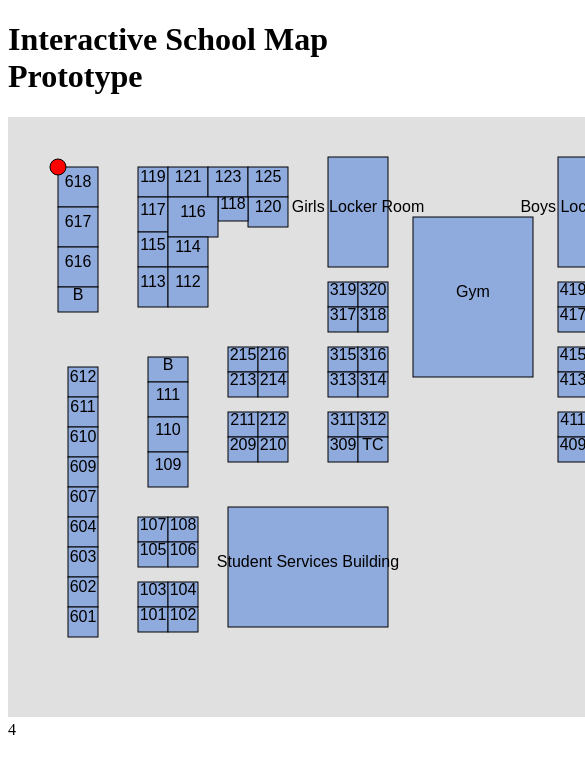
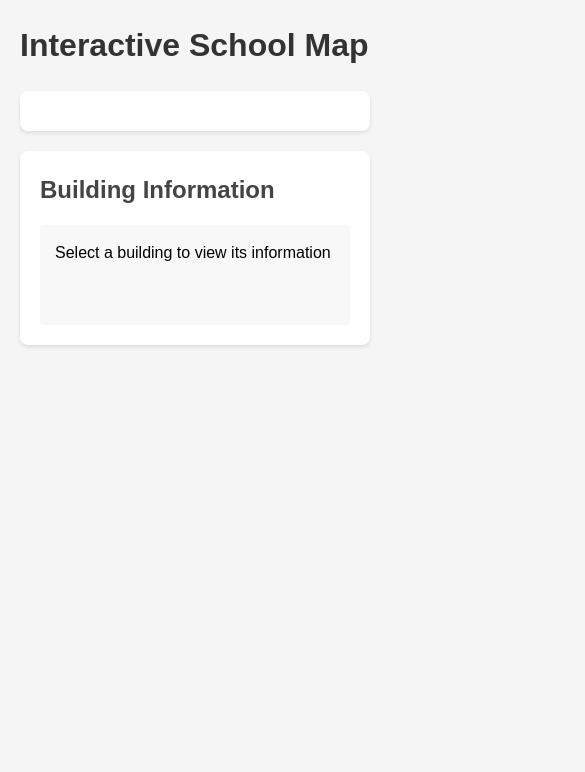
Before and after one commit to RoeeFrenkel/InteractiveHighSchoolMap, a plain HTML site: page index.html in a window 390 px wide. Shown: the top 772 px of the page, 585 px wide, since content can reach past the window. Drawn offline with Linux system fonts and the light colour scheme.

Commit message:
Update styles.css

```diff
--- a/index.html
+++ b/index.html
@@ -2,14 +2,22 @@
 <html lang="en">
 <head>
   <meta charset="UTF-8">
-  <title>Interactive School Map Prototype</title>
-  <link rel="stylesheet" href="style.css">
+  <title>Interactive School Map</title>
+  <link rel="stylesheet" href="styles.css">
 </head>
 <body>
-  <h1>Interactive School Map Prototype</h1>
-  <canvas id="mapCanvas" width="800" height="600"></canvas>
-  <div id="infoBox"></div>
-  <div id="userCoords"></div>4
+  <div class="container">
+    <div class="map-container">
+      <h1>Interactive School Map</h1>
+      <div id="buildingButtons" class="building-grid"></div>
+    </div>
+    <div class="info-panel">
+      <h2>Building Information</h2>
+      <div id="buildingInfo" class="info-content">
+        Select a building to view its information
+      </div>
+    </div>
+  </div>
   <script src="script.js"></script>
 </body>
 </html>
--- a/script.js
+++ b/script.js
@@ -11,15 +11,42 @@ let targetLocation = null;
 const infoBox = document.getElementById("infoBox");
 const userCoordsDiv = document.getElementById("userCoords");
 
-// Function to fetch building data
+// Function to load the buildings data
 async function loadBuildings() {
   try {
-    const response = await fetch("buildings.json"); // Load the JSON file
-    buildings = await response.json();
-    drawMap(); // Redraw the map after loading data
+    const response = await fetch('buildings.json');
+    const buildings = await response.json();
+    return buildings;
   } catch (error) {
-    console.error("Error loading buildings:", error);
+    console.error('Error loading buildings:', error);
+    return [];
   }
+}
+
+// Function to create a button for a building
+function createBuildingButton(building) {
+  const button = document.createElement('button');
+  button.className = 'building-button';
+  button.textContent = building.name;
+  button.style.width = '100%';
+  button.style.height = '100%';
+
+  // Add click event listener
+  button.addEventListener('click', () => showBuildingInfo(building));
+
+  return button;
+}
+
+// Function to display building information
+function showBuildingInfo(building) {
+  const infoElement = document.getElementById('buildingInfo');
+  infoElement.innerHTML = `
+    <h3>Building ${building.name}</h3>
+    <p><strong>ID:</strong> ${building.id}</p>
+    <p><strong>Information:</strong> ${building.info}</p>
+    <p><strong>Location:</strong> (${building.x}, ${building.y})</p>
+    <p><strong>Dimensions:</strong> ${building.width}x${building.height}</p>
+  `;
 }
 
 // Function to draw the map
@@ -122,5 +149,20 @@ if (navigator.geolocation) {
   userCoordsDiv.innerHTML = "Geolocation not supported. Using default location.";
 }
 
-// Load buildings from JSON file and draw the map
-loadBuildings();
+// Initialize the application
+async function initializeApp() {
+  const buildings = await loadBuildings();
+  const buildingButtonsContainer = document.getElementById('buildingButtons');
+
+  // Sort buildings by ID for consistent display
+  buildings.sort((a, b) => a.id - b.id);
+
+  // Create buttons for each building
+  buildings.forEach(building => {
+    const button = createBuildingButton(building);
+    buildingButtonsContainer.appendChild(button);
+  });
+}
+
+// Start the application when the page loads
+document.addEventListener('DOMContentLoaded', initializeApp);
--- a/styles.css
+++ b/styles.css
@@ -1,13 +1,88 @@
+* {
+  margin: 0;
+  padding: 0;
+  box-sizing: border-box;
+}
+
 body {
   font-family: Arial, sans-serif;
-    margin: 0;
-    padding: 0;
-    background-color: #fafafa;
+  line-height: 1.6;
+  padding: 20px;
+  background-color: #f5f5f5;
+}
+
+.container {
+  display: flex;
+  gap: 20px;
+  max-width: 1200px;
+  margin: 0 auto;
+}
+
+.map-container {
+  flex: 2;
+}
+
+.info-panel {
+  flex: 1;
+  background: white;
+  padding: 20px;
+  border-radius: 8px;
+  box-shadow: 0 2px 4px rgba(0, 0, 0, 0.1);
 }
 
 h1 {
+  margin-bottom: 20px;
+  color: #333;
+}
+
+h2 {
+  margin-bottom: 15px;
+  color: #444;
+}
+
+.building-grid {
+  display: grid;
+  grid-template-columns: repeat(auto-fill, minmax(100px, 1fr));
+  gap: 10px;
+  padding: 20px;
+  background: white;
+  border-radius: 8px;
+  box-shadow: 0 2px 4px rgba(0, 0, 0, 0.1);
+}
+
+.building-button {
+  padding: 15px;
+  border: none;
+  background-color: #4CAF50;
+  color: white;
+  border-radius: 4px;
+  cursor: pointer;
+  transition: all 0.3s ease;
   text-align: center;
-    margin-top: 20px;
+  font-size: 14px;
+}
+
+.building-button:hover {
+  background-color: #45a049;
+  transform: translateY(-2px);
+  box-shadow: 0 2px 4px rgba(0, 0, 0, 0.2);
+}
+
+.info-content {
+  padding: 15px;
+  background-color: #f8f8f8;
+  border-radius: 4px;
+  min-height: 100px;
+}
+
+@media (max-width: 768px) {
+  .container {
+    flex-direction: column;
+  }
+
+  .building-grid {
+    grid-template-columns: repeat(auto-fill, minmax(80px, 1fr));
+  }
 }
 
 #mapCanvas {
```
Lines whose indentation alone changed are shown as unchanged.
